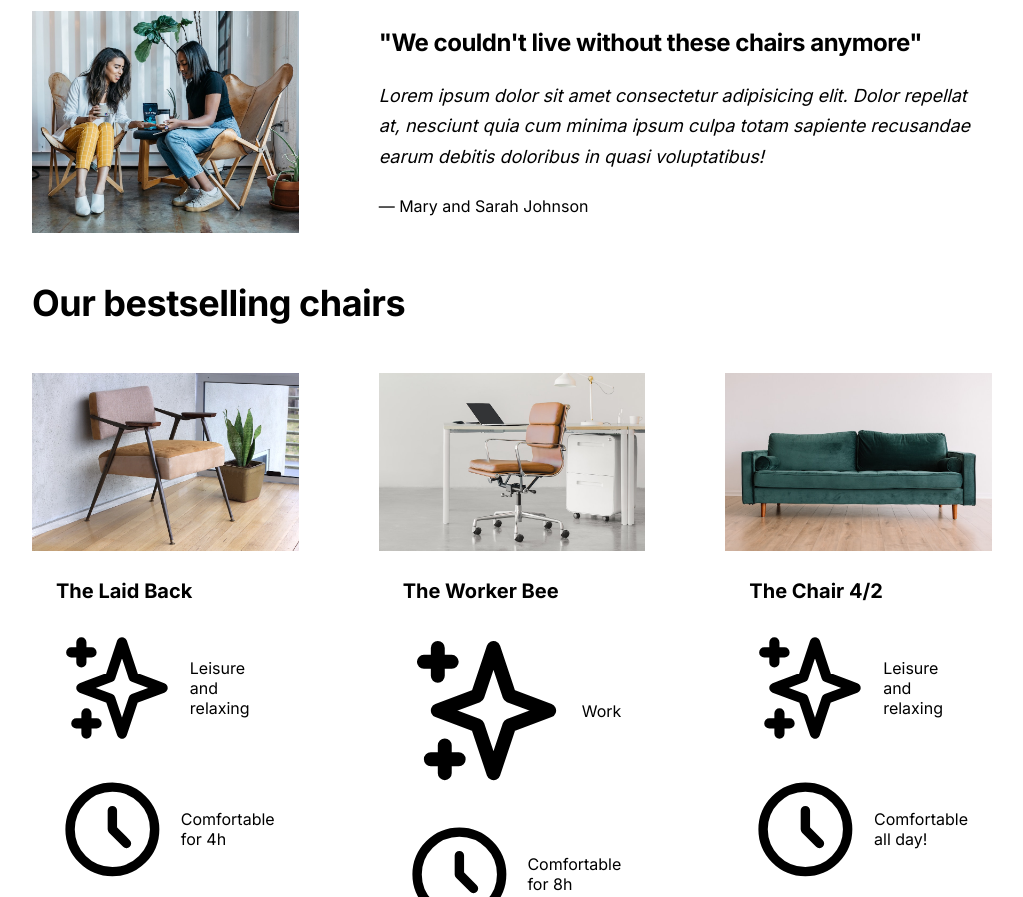
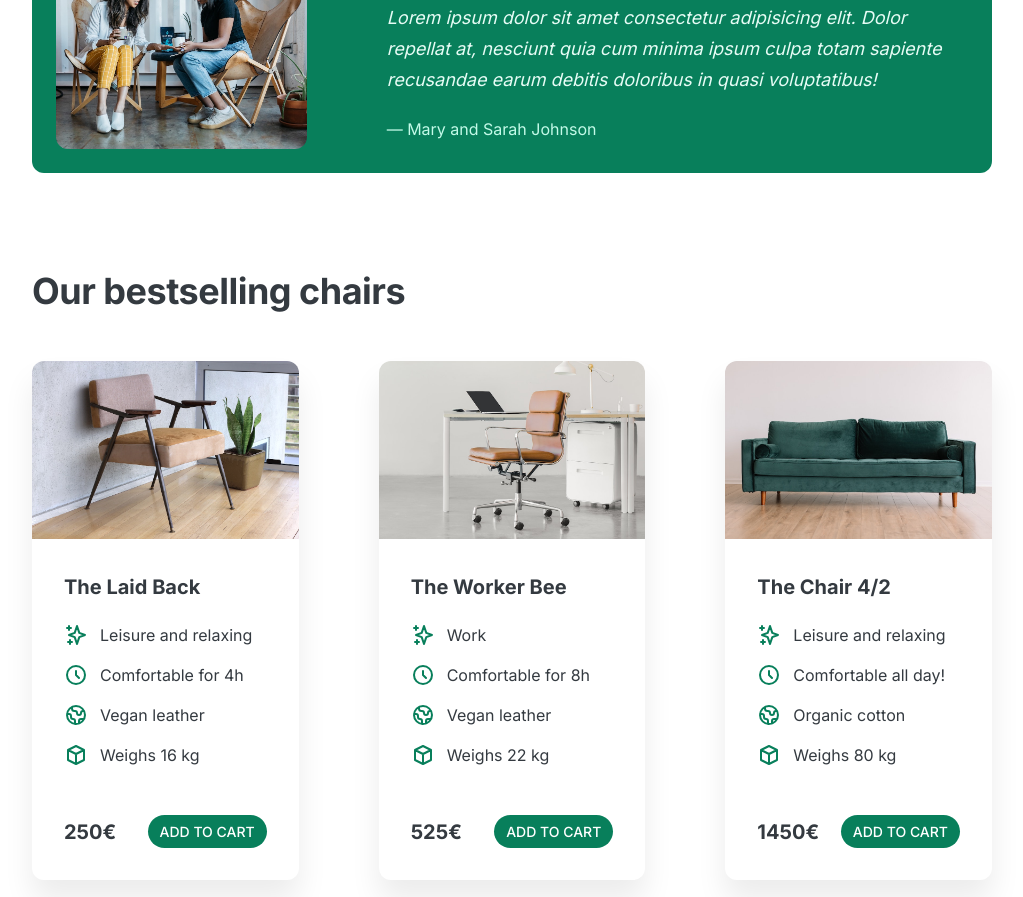
Before and after one commit to ariful-2019331062/lisbon-chair.github.io, a plain HTML site: page index.html in a window 1280 px wide. Shown: the part 1098-1995 px from the top of the page, without its empty margins (128-1151 px from the left). Drawn offline with Linux system fonts and the light colour scheme.

Commit message:
final touch added to css

```diff
--- a/style.css
+++ b/style.css
@@ -4,6 +4,12 @@ SPACING SYSTEM (px)
 
 FONT SIZE SYSTEM (px)
 10 / 12 / 14 / 16 / 18 / 20 / 24 / 30 / 36 / 44 / 52 / 62 / 74 / 86 / 98
+*/
+
+/* main color
+#087f5b
+#343a40 text color
+
 */
 
 * {
@@ -17,16 +23,20 @@ FONT SIZE SYSTEM (px)
 /* ------------------------ */
 body {
   font-family: "inter", sans-serif;
+  color: #343a40;
+  border-bottom: 8px solid #087f5b;
 }
 
 .container {
   width: 960px;
+
+  /* width: 85%; */
   margin: 0 auto;
 }
 
 header,
 section {
-  margin-bottom: 48px;
+  margin-bottom: 96px;
 }
 
 h2 {
@@ -42,6 +52,38 @@ h2 {
   column-gap: 80px;
 }
 
+.btn:link,
+.btn:visited {
+  background-color: #087f5b;
+  color: #fff;
+  text-decoration: none;
+  text-transform: uppercase;
+  display: inline-block;
+  font-weight: 500;
+
+  /* if the box is square than 50% is perfect */
+  /* border-radius: 50%; */
+  /* if the box is not square than a big value is enough */
+  border-radius: 100px;
+}
+
+.btn:hover,
+.btn:active {
+  background-color: #099268;
+}
+
+.btn--big {
+  padding: 16px 32px;
+  font-size: 18px;
+}
+.btn--small {
+  font-size: 14px;
+  padding: 8px 12px;
+}
+
+img {
+  border-radius: 12px;
+}
 /* ------------------------ */
 /* COMPONENT STYLES */
 /* ------------------------ */
@@ -51,7 +93,7 @@ header {
   display: grid;
   grid-template-columns: repeat(2, 1fr);
   column-gap: 80px;
-  margin-top: 48px;
+  margin-top: 64px;
 }
 
 .header-text-box {
@@ -59,11 +101,13 @@ header {
 }
 
 h1 {
-  margin-bottom: 24px;
+  margin-bottom: 32px;
   font-size: 44px;
   line-height: 1.2;
   letter-spacing: -1px;
   /* 44 / 52 / 62 */
+
+  text-shadow: 0px 5px 5px rgba(0, 0, 0, 0.05);
 }
 
 .header-text {
@@ -78,6 +122,11 @@ img {
 
 /* FEATURES */
 .features-icon {
+  stroke: #087f5b;
+  width: 36px;
+  height: 36px;
+  /* 30 / 36 / 44 */
+  margin-bottom: 24px;
 }
 
 .features-title {
@@ -92,6 +141,10 @@ img {
 
 /* TESTIMONIAL */
 .testimonial-section {
+  background-color: #087f5b;
+  color: #fff;
+  padding: 24px;
+  border-radius: 12px;
 }
 
 .testimonial-box {
@@ -109,13 +162,25 @@ img {
   margin-bottom: 24px;
   font-size: 18px;
   line-height: 1.7;
+  color: #e6fcf5;
+}
+.testimonial-author {
+  color: #c3fae8;
 }
 
 /* CHAIRS */
 .chair-box {
-  padding: 24px;
+  padding: 32px;
 }
-
+.chair {
+  /* box-shadow: horiz verti blur width #000; */
+  box-shadow: 0px 20px 30px 0px rgba(0, 0, 0, 0.08);
+  border-radius: 12px;
+}
+.chair img {
+  border-bottom-left-radius: 0;
+  border-bottom-right-radius: 0;
+}
 h3 {
   margin-bottom: 24px;
   font-size: 20px;
@@ -123,14 +188,14 @@ h3 {
 
 .chair-details {
   list-style: none;
-  margin-bottom: 24px;
+  margin-bottom: 48px;
 }
 
 .chair-details li {
   display: flex;
   align-items: center;
   gap: 12px;
-  margin-bottom: 24px;
+  margin-bottom: 16px;
 }
 
 .chair-details li:last-child {
@@ -138,15 +203,21 @@ h3 {
 }
 
 .chair-icon {
+  stroke: #087f5b;
+  height: 24px;
+  width: 24px;
+  /* fill: aqua; */
 }
 
 .chair-price {
   display: flex;
   justify-content: space-between;
+  align-items: center;
   font-size: 20px;
 }
 
 footer {
   margin-bottom: 48px;
   font-size: 14px;
+  color: #495057;
 }
```
